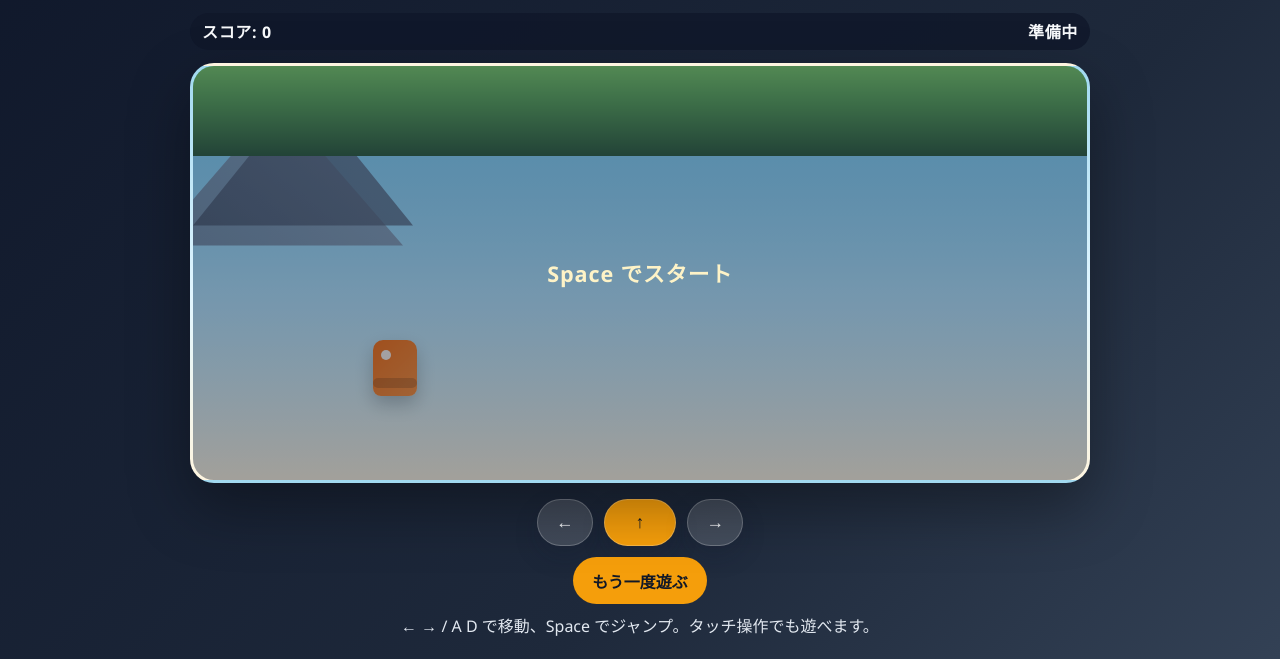
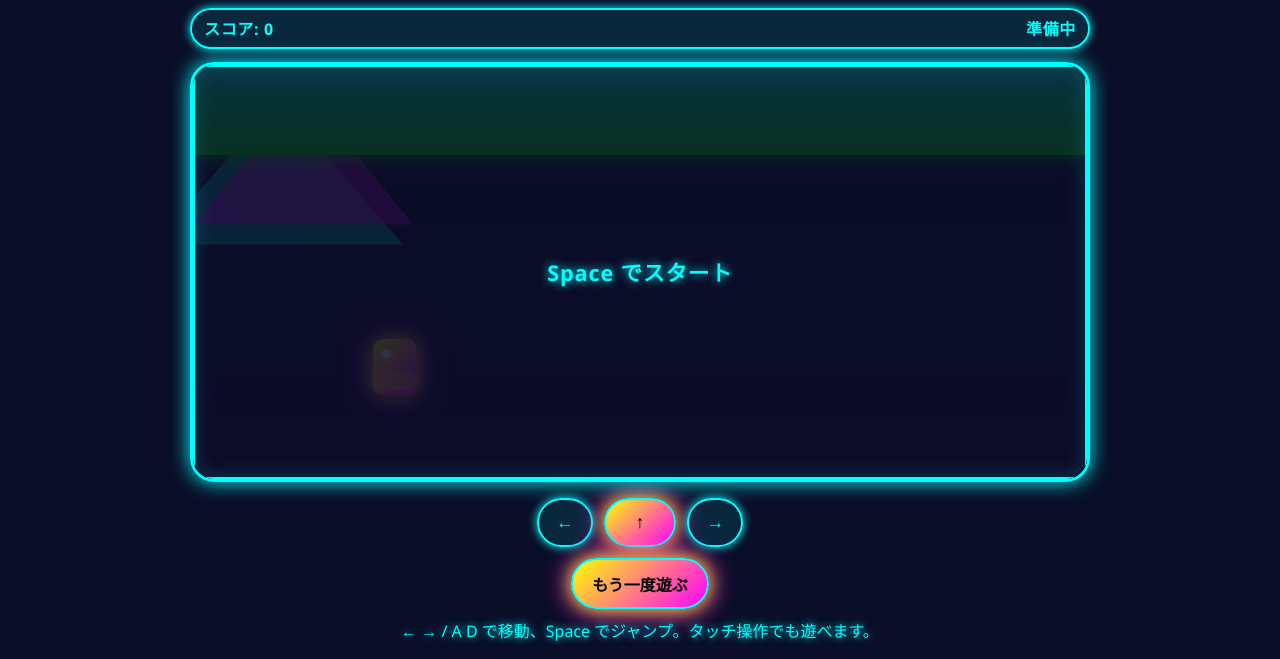
Before and after one commit to ishitaku214/my-first-app, a plain HTML site: page index.html in a window 1280 px wide. Shown: the part 141-800 px from the top of the page. Drawn offline with Linux system fonts and the light colour scheme.

Commit message:
ネオンスタイルに変更
- 背景を暗くして蛍光色を映える
- 全要素にグロー効果を追加
- サイバーパンクなビジュアルに統一
- 青(#0ff)、紫(#f0f)、黄(#ffff00)のネオンカラーを使用

```diff
--- a/style.css
+++ b/style.css
@@ -12,8 +12,8 @@ body {
   min-height: 100vh;
   display: grid;
   place-items: center;
-  background: linear-gradient(135deg, #0f172a, #1e293b 65%, #334155);
-  color: #f8fafc;
+  background: #0a0e27;
+  color: #0ff;
 }
 
 .app {
@@ -24,11 +24,14 @@ body {
 h1 {
   margin-bottom: 0.25rem;
   font-size: clamp(1.5rem, 2.4vw, 2.2rem);
+  color: #0ff;
+  text-shadow: 0 0 10px #0ff, 0 0 20px #0ff, 0 0 30px #0f0;
 }
 
 .subtitle {
   margin-top: 0;
-  color: #cbd5e1;
+  color: #f0f;
+  text-shadow: 0 0 10px #f0f;
 }
 
 .hud {
@@ -38,9 +41,12 @@ h1 {
   margin: 0 0 0.8rem;
   padding: 0.4rem 0.75rem;
   border-radius: 999px;
-  background: rgba(15, 23, 42, 0.8);
+  background: rgba(0, 255, 255, 0.1);
+  border: 2px solid #0ff;
   font-weight: 600;
   letter-spacing: 0.04em;
+  color: #0ff;
+  box-shadow: 0 0 10px #0ff;
 }
 
 .game {
@@ -49,9 +55,9 @@ h1 {
   height: 420px;
   border-radius: 24px;
   overflow: hidden;
-  border: 3px solid rgba(255, 255, 255, 0.22);
-  box-shadow: 0 24px 60px rgba(0, 0, 0, 0.35);
-  background: linear-gradient(to bottom, #87ceeb 0%, #d8f3ff 55%, #fdf2d7 100%);
+  border: 3px solid #0ff;
+  box-shadow: 0 0 20px #0ff, inset 0 0 20px rgba(0, 255, 255, 0.1);
+  background: linear-gradient(to bottom, #0a0e27 0%, #1a0033 50%, #0a0e27 100%);
 }
 
 .sky,
@@ -62,13 +68,13 @@ h1 {
 }
 
 .sky {
-  background: linear-gradient(to bottom, #7dd3fc, rgba(255, 255, 255, 0.2));
+  background: linear-gradient(to bottom, #0a0e27, #1a0033);
 }
 
 .mountain {
   background-repeat: no-repeat;
   background-size: contain;
-  opacity: 0.75;
+  opacity: 0.6;
   bottom: 90px;
 }
 
@@ -76,22 +82,25 @@ h1 {
   left: -40px;
   width: 250px;
   height: 180px;
-  background-image: linear-gradient(to top right, #64748b, #94a3b8);
+  background-image: linear-gradient(to top right, #0ff, #00ff88);
   clip-path: polygon(0% 100%, 50% 20%, 100% 100%);
+  filter: drop-shadow(0 0 10px #0ff);
 }
 
 .mountain-b {
   right: 30px;
   width: 220px;
   height: 160px;
-  background-image: linear-gradient(to top right, #475569, #64748b);
+  background-image: linear-gradient(to top right, #f0f, #ff00ff);
   clip-path: polygon(0% 100%, 50% 15%, 100% 100%);
+  filter: drop-shadow(0 0 10px #f0f);
 }
 
 .ground {
   bottom: 0;
   height: 90px;
-  background: linear-gradient(to top, #2f5f3f, #5aa55a 60%, #7ccf6c);
+  background: linear-gradient(to top, #00ff00, #00ff88 60%, #00ffff);
+  box-shadow: 0 0 20px #0f0, inset 0 0 20px rgba(0, 255, 0, 0.3);
 }
 
 .player {
@@ -100,15 +109,15 @@ h1 {
   width: 44px;
   height: 56px;
   border-radius: 10px 10px 8px 8px;
-  background: linear-gradient(135deg, #f97316, #fb923c);
-  box-shadow: 0 8px 18px rgba(0, 0, 0, 0.22);
+  background: linear-gradient(135deg, #ffff00, #ff00ff);
+  box-shadow: 0 0 20px #ffff00, 0 0 30px #ff00ff;
 }
 
 .player::before,
 .player::after {
   content: "";
   position: absolute;
-  background: #fff7ed;
+  background: #fff;
 }
 
 .player::before {
@@ -117,6 +126,7 @@ h1 {
   width: 10px;
   height: 10px;
   border-radius: 50%;
+  box-shadow: 0 0 8px #ffff00;
 }
 
 .player::after {
@@ -125,7 +135,8 @@ h1 {
   width: 44px;
   height: 10px;
   border-radius: 999px;
-  background: rgba(0, 0, 0, 0.16);
+  background: rgba(255, 255, 0, 0.3);
+  box-shadow: 0 0 10px #ffff00;
 }
 
 .obstacles {
@@ -139,8 +150,8 @@ h1 {
   width: 36px;
   height: 44px;
   border-radius: 8px 8px 4px 4px;
-  background: linear-gradient(180deg, #ef4444, #991b1b);
-  box-shadow: inset 0 -6px 12px rgba(0, 0, 0, 0.22);
+  background: linear-gradient(180deg, #ff0080, #ff00ff);
+  box-shadow: 0 0 15px #ff0080, 0 0 25px #ff00ff;
 }
 
 .message {
@@ -148,11 +159,14 @@ h1 {
   inset: 0;
   display: grid;
   place-items: center;
-  background: rgba(15, 23, 42, 0.38);
-  color: #fef3c7;
+  background: rgba(10, 14, 39, 0.85);
+  border: 2px solid #0ff;
+  color: #0ff;
   font-size: 1.35rem;
   font-weight: 700;
   letter-spacing: 0.04em;
+  text-shadow: 0 0 10px #0ff;
+  box-shadow: inset 0 0 20px rgba(0, 255, 255, 0.2);
 }
 
 .controls {
@@ -170,44 +184,48 @@ h1 {
 }
 
 .control-btn {
-  border: 1px solid rgba(255, 255, 255, 0.24);
+  border: 2px solid #0ff;
   border-radius: 999px;
   min-width: 56px;
   padding: 0.75rem 1rem;
   font-size: 1.1rem;
   font-weight: 700;
-  background: rgba(255, 255, 255, 0.16);
-  color: #f8fafc;
+  background: rgba(0, 255, 255, 0.1);
+  color: #0ff;
   cursor: pointer;
-  box-shadow: 0 10px 24px rgba(15, 23, 42, 0.18);
+  box-shadow: 0 0 10px #0ff;
   touch-action: manipulation;
 }
 
 .control-btn.is-active {
   transform: translateY(1px);
-  background: rgba(248, 250, 252, 0.28);
+  background: rgba(0, 255, 255, 0.3);
+  box-shadow: 0 0 20px #0ff;
 }
 
 .jump-btn {
   min-width: 72px;
-  background: #f59e0b;
-  color: #111827;
+  background: linear-gradient(135deg, #ffff00, #ff00ff);
+  color: #000;
+  box-shadow: 0 0 20px #ffff00, 0 0 30px #ff00ff;
 }
 
 button {
-  border: 0;
+  border: 2px solid #0ff;
   border-radius: 999px;
   padding: 0.7rem 1.2rem;
   font-size: 1rem;
   font-weight: 700;
-  background: #f59e0b;
-  color: #111827;
+  background: linear-gradient(135deg, #ffff00, #ff00ff);
+  color: #000;
   cursor: pointer;
+  box-shadow: 0 0 20px #ffff00, 0 0 30px #ff00ff;
 }
 
 .hint {
   margin: 0;
-  color: #e2e8f0;
+  color: #0ff;
+  text-shadow: 0 0 8px #0ff;
 }
 
 @media (max-width: 640px) {
```
